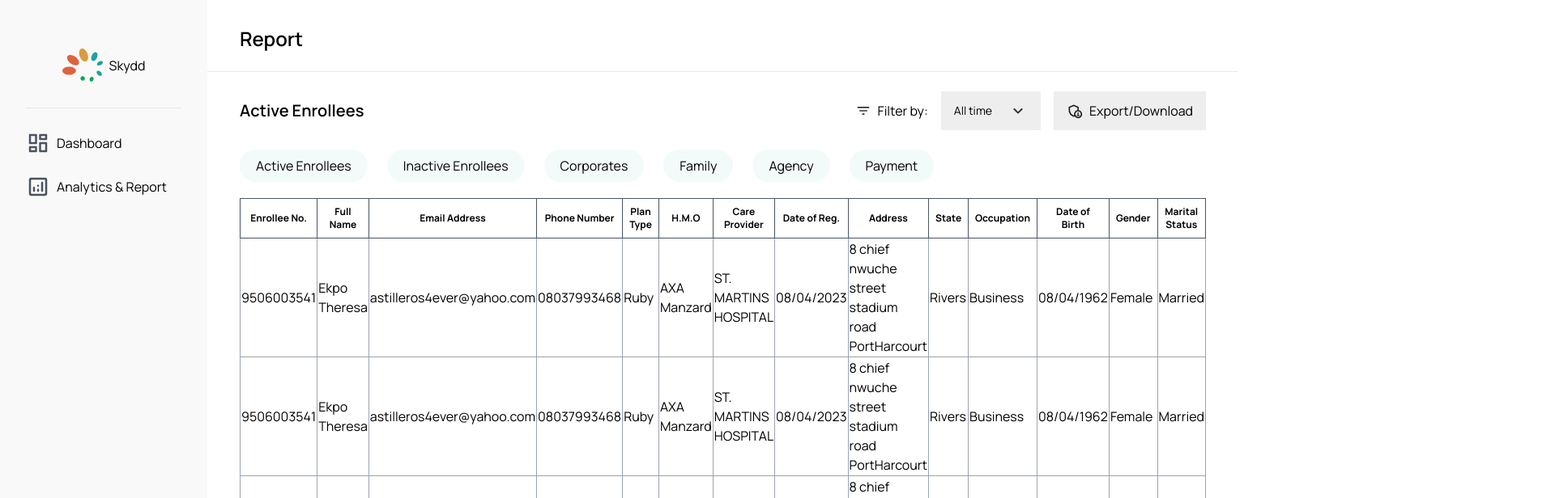
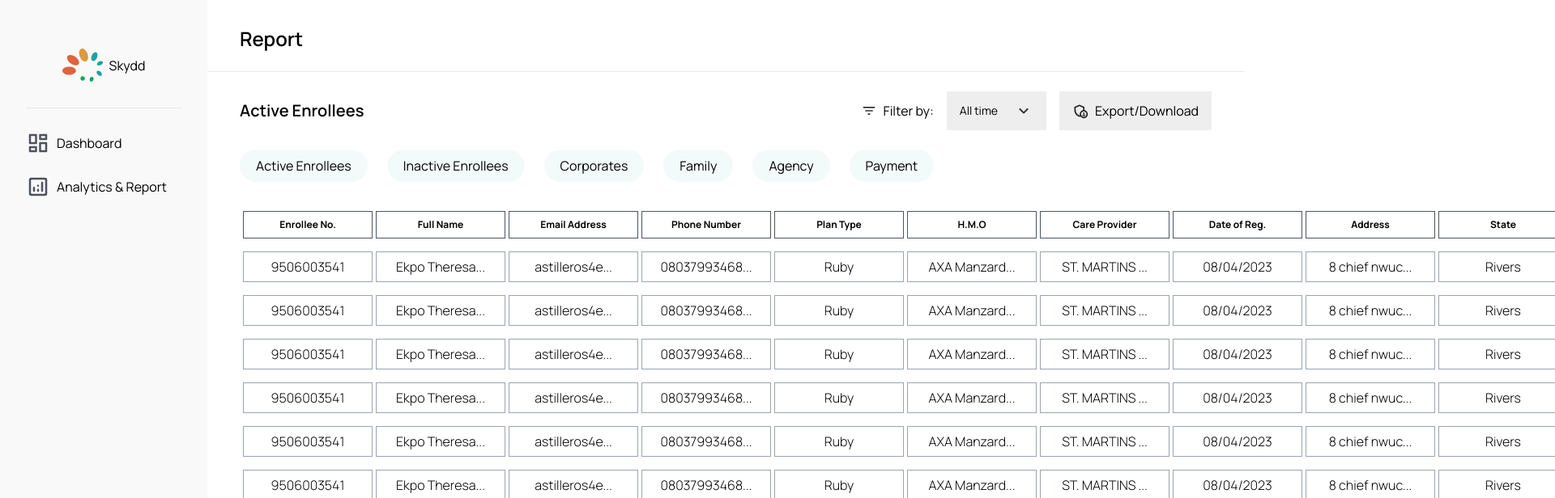
Before and after one commit to Qoosim/health-insured-upgrade, a Next.js app: page /analytics in a window 1280 px wide. Shown: the top 616 px of the page at 81% size, 1920 px wide, since content can reach past the window. Built offline with nearby package versions, Linux system fonts and the light colour scheme.

Commit message:
Modify report table

```diff
--- a/src/components/ActiveEnrollees.js
+++ b/src/components/ActiveEnrollees.js
@@ -1,23 +1,24 @@
 import { tableHeader, tableInfo } from '@/data/data';
+import { shorten } from './helper/shorten';
 
 const ActiveEnrollees = () => {
   return (
     <div>
-      <table className='table-auto my-5'>
-        <thead className='max-w-full'>
+      <table className='table-fixed my-5 border-separate border-spacing-y-4 border-spacing-x-1'>
+        <thead className='mb-4'>
           <tr className='text-xs'>
             {tableHeader?.map((item, index) => (
-              <th key={index} className='p-2 border border-gray-600 mx-2'>{item}</th>
+              <th scope='col' key={index} className='p-2 !w-1/2 shrink-0 border border-gray-600 mx-1 min-w-40'>{item}</th>
             ))}
           </tr>
         </thead>
-        <tbody>
+        <tbody className='mt-8'>
           {tableInfo?.map((item, index) => {
             return (
               <>
-                <tr key={index}>
+                <tr key={index} className='space-y-3'>
                   {Object.entries(item).map(([property, value]) => (
-                    <td key={property} className='text-clip overflow-hidden border border-gray-400 w-40'>{value}</td>
+                    <td key={property} className='text-clip overflow-x-hidden whitespace-nowrap border border-gray-400 text-center font-light py-1.5'>{value.length > 10 ? shorten(value): value}</td>
                   ))}
                 </tr>
               </>
--- a/src/components/AnalyticsReport.js
+++ b/src/components/AnalyticsReport.js
@@ -13,6 +13,9 @@ import SelectedItem from './SelectedItem';
 const AnalyticsReport = () => {
   const [selected, setSelected] = useState(undefined);
   const [open, setOpen] = useState(false);
+  const [isActive, setIsActive] = useState(false)
+
+  const activeItemStyle = isActive ? "text-custom-white" : "text-custom-left-panel";
 
   const item = selected ? (
     <SelectedItem selected={selected} />
--- /dev/null
+++ b/src/components/helper/shorten.js
@@ -0,0 +1 @@
+export const shorten = (str) => `${str.slice(0, 12)}...`
```
Also changed, not shown: public/assets/hamburger_icon.png (added).
